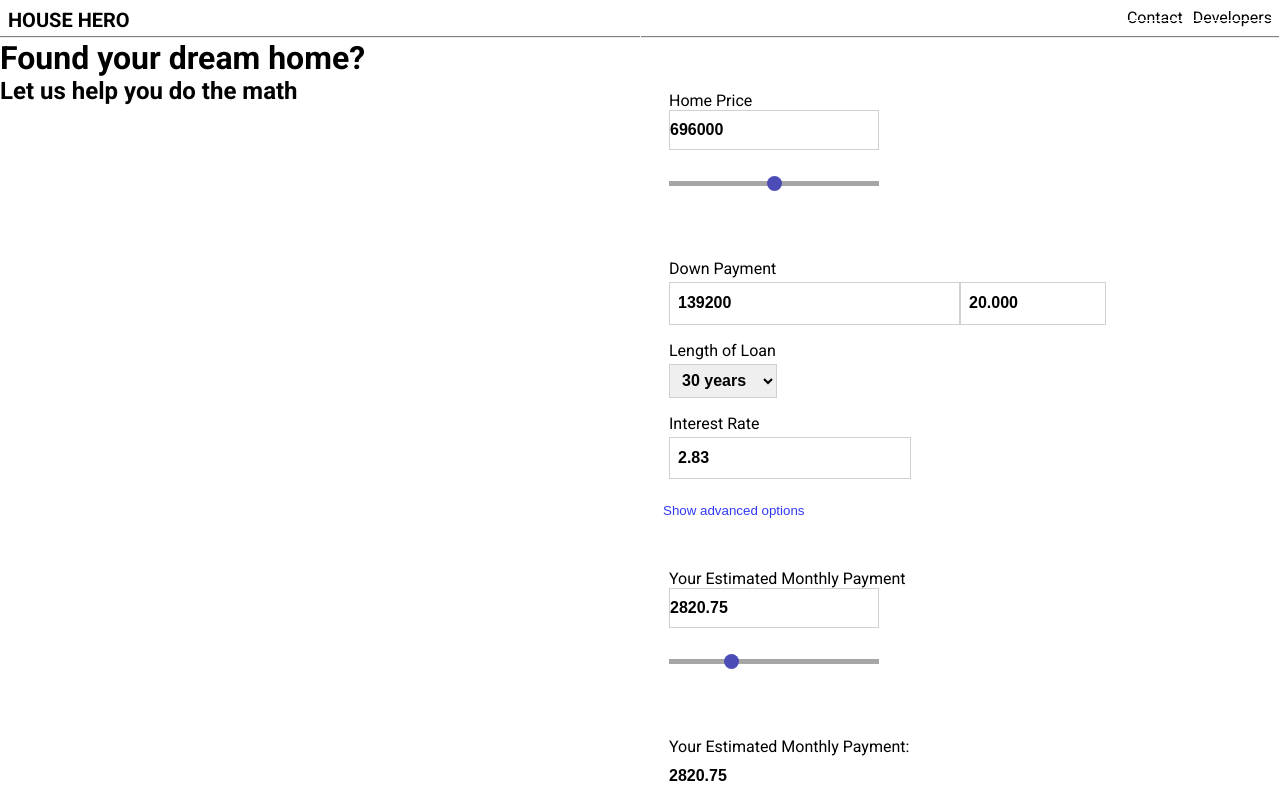
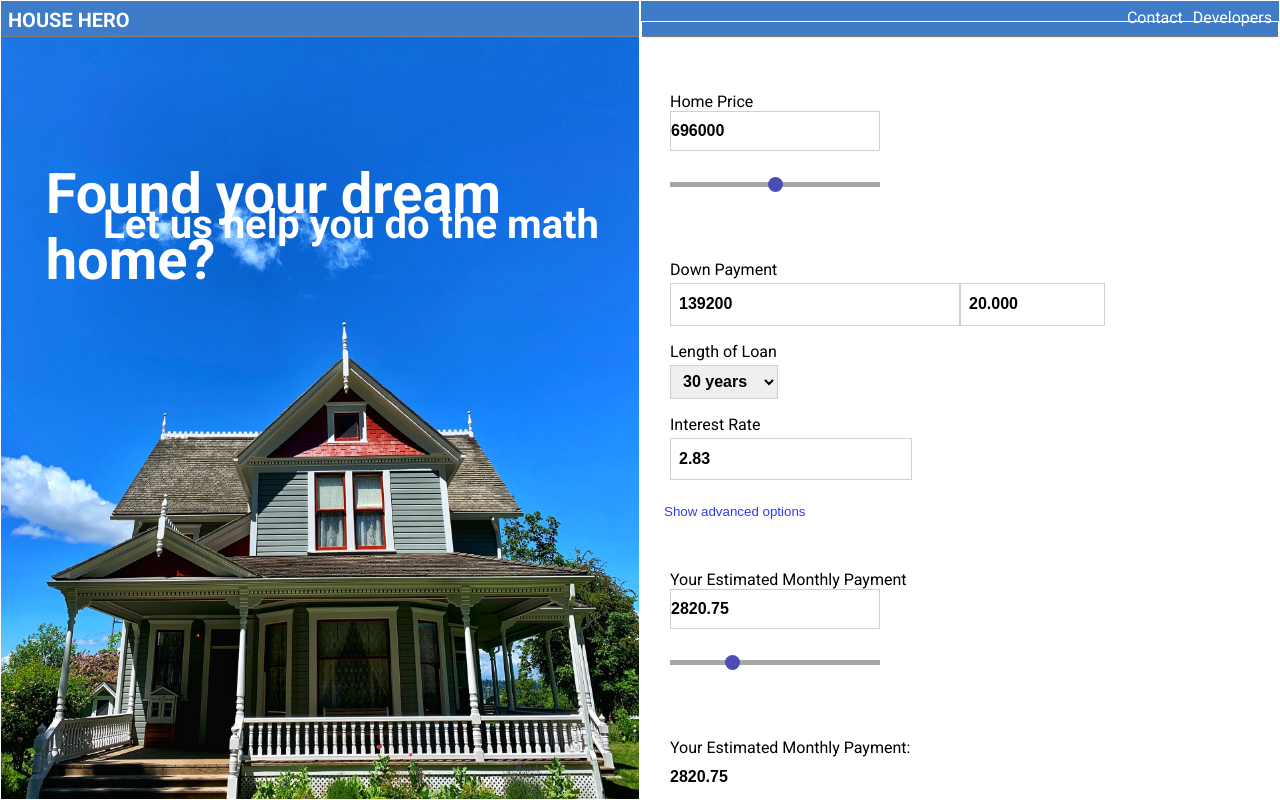
Before and after one commit to chingu-voyages/v26-toucans-team-01, a plain HTML site: page index.html in a window 1280 px wide. Drawn offline with nearby package versions, Linux system fonts and the light colour scheme.

Commit message:
Layout updates. Still needs work.

```diff
--- a/css/index.css
+++ b/css/index.css
@@ -13,13 +13,48 @@ body {
   background-color: #fff;
 }
 
-
-/* Main - temporary */
-
-
 /* CSS Variables for colors */
 :root {
   --test-border-color: white;
+}
+
+/* ---------- Landing Page Formatting [Dev: Josue]------- */
+
+.split {
+  border: 1px solid var(--test-border-color);
+}
+
+.split.left {
+  height: 100%;
+  width: 50%;
+}
+
+.split.left img {
+  position: absolute;
+  height: 100vh;
+  top: 2.25em;
+  left: 0;
+  object-fit: cover;
+  width: 100%;
+}
+
+.split.left h1,
+h2 {
+  position: absolute;
+  z-index: 1;
+  color: white;
+}
+
+.split.left h1 {
+  font-size: 3.5em;
+  top: 20%;
+  left: 7%;
+}
+
+.split.left h2 {
+  font-size: 2.5em;
+  top: 25%;
+  left: 16%;
 }
 
 /* ---------- Navigation [Dev: Josue]------- */
@@ -30,6 +65,8 @@ nav {
   margin-bottom: 1.5em;
   padding: 0.5em;
   height: 2.25em;
+  background-color: rgb(62, 124, 199);
+  color: white;
 
   box-shadow: 0px 1px 1px grey;
 }
@@ -51,7 +88,7 @@ nav ul li {
 
 nav ul li a {
   text-decoration: none;
-  color: black;
+  color: inherit;
   cursor: pointer;
 }
 
@@ -454,8 +491,8 @@ button {
   width: 100%; /* Full width */
   height: 100%; /* Full height */
   overflow: auto; /* Enable scroll if needed */
-  background-color: rgb(0,0,0); /* Fallback color */
-  background-color: rgba(0,0,0,0.4); /* Black w/ opacity */
+  background-color: rgb(0, 0, 0); /* Fallback color */
+  background-color: rgba(0, 0, 0, 0.4); /* Black w/ opacity */
 }
 
 /* Modal Content */
--- a/index.html
+++ b/index.html
@@ -24,7 +24,7 @@
       <!-- Load Content -->
     <div class="split left">
       <div id="tag-line">
-        <img src="">
+        <img src="./img/house.jpg">
           <h1>Found your dream home?</h1>
           <h2>Let us help you do the math</h2>
       </div>
```
Also changed, not shown: img/house.jpg (added).
